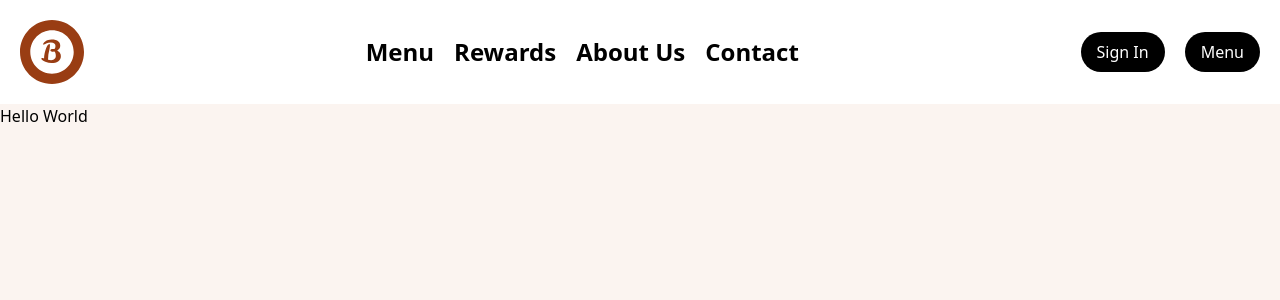
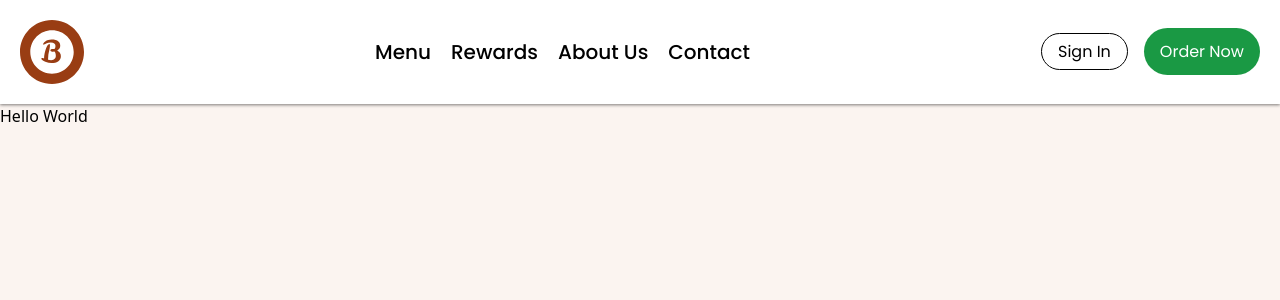
Before and after one commit to CS487GROUP4/BreakfastApp, a Next.js app in the folder client/: page / in a window 1280 px wide. Shown: the top 300 px of the page. Built offline with nearby package versions, Linux system fonts and the light colour scheme.

Commit message:
Add hover effects, next Head tag, logo font, and adjust nav button styling

```diff
--- a/client/components/Nav.tsx
+++ b/client/components/Nav.tsx
@@ -4,32 +4,36 @@ import Image from "next/image";
 import Link from "next/link";
 
 const Nav: NextPage = (props) => {
-  function goHome() {
+  function handleLogoClick() {
     window.location.href = "/";
   }
   return (
-    <nav className="flex flex-row justify-between items-center p-5 bg-white">
+    <nav className="relative flex flex-row justify-between items-center p-5 bg-white shadow-nav font-primary">
       <Image
         className="cursor-pointer"
         src="/static/Logo-Medium.svg"
         width={64}
         height={64}
-        onClick={goHome}
+        onClick={handleLogoClick}
       />
 
-      <ul className="text-2xl font-bold flex gap-5">
+      <ul className="text-xl font-medium flex gap-5">
         <NavItem href="/menu" text="Menu" />
         <NavItem href="/rewards" text="Rewards" />
         <NavItem href="/" text="About Us" />
         <NavItem href="/" text="Contact" />
       </ul>
 
-      <div className="flex gap-5">
+      <div className="">
         <Link href="/signin">
-          <a className="btn"> Sign In</a>
+          <a className="btn btn-def-hover text-black bg-white border border-black py-1.5 mr-4">
+            Sign In
+          </a>
         </Link>
         <Link href="/menu">
-          <a className="btn "> Menu </a>
+          <a className="btn bg-secondary py-3 hover:bg-secondary_light transition-all duration-100">
+            Order Now
+          </a>
         </Link>
       </div>
     </nav>
--- a/client/components/NavItem.tsx
+++ b/client/components/NavItem.tsx
@@ -6,7 +6,7 @@ const NavItem: NextPage<{ href: string; text: string }> = (props) => {
   return (
     <li>
       <Link href={href}>
-        <a className="">{text}</a>
+        <a className="transition-default hover:text-primary">{text}</a>
       </Link>
     </li>
   );
--- a/client/pages/index.tsx
+++ b/client/pages/index.tsx
@@ -1,9 +1,14 @@
 import type { NextPage } from "next";
 import Nav from "../components/Nav";
+import Head from "next/head";
 
 const Home: NextPage = () => {
   return (
     <div className="bg-def h-screen">
+      <Head>
+        <title> Bhole App</title>
+        <link rel="icon" href="/favicon.ico" />
+      </Head>
       <Nav />
       <h1>Hello World</h1>
     </div>
--- a/client/styles/globals.css
+++ b/client/styles/globals.css
@@ -5,13 +5,24 @@ Primary Font: Poppins
 Secondary Font: Open Sans
 */
 @import url('https://fonts.googleapis.com/css2?family=Open+Sans:ital,wght@0,300;0,400;0,500;0,600;0,700;1,400&family=Poppins:ital,wght@0,300;0,400;0,500;0,600;0,700;0,900;1,400&display=swap');
+/* Logo Font */
+@import url('https://fonts.googleapis.com/css2?family=Leckerli+One&display=swap');
 
 @tailwind base;
 @tailwind components;
 @tailwind utilities;
 
 @layer components {
+    .transition-default {
+        @apply transition-all duration-100
+    }
     .btn {
         @apply rounded-def text-white bg-black px-4 py-2
     }
 }
+
+@layer utilities {
+    .btn-def-hover {
+        @apply hover:text-white hover:bg-black transition-all duration-100
+    }
+}
--- a/client/tailwind.config.js
+++ b/client/tailwind.config.js
@@ -4,15 +4,29 @@ module.exports = {
   darkMode: false, // or 'media' or 'class'
   theme: {
     extend: {
+      fontFamily: {
+        logo: ["Leckerli One", "cursive"],
+        primary: ["Poppins", "sans-serif"],
+        secondary: ["Open-Sans", "sans-serif"],
+      },
       borderRadius: {
         def: "25px",
       },
       textColor: {
         primary: "#993D13",
         secondary: "#1A9944",
+        error: "#A80D0D",
       },
       backgroundColor: {
+        primary: "#993D13",
+        secondary: "#1A9944",
+        secondary_light: "#32E56E",
         def: "#FBF4F0",
+      },
+      boxShadow: {
+        nav: "0px 1px 3px rgba(0, 0, 0, 0.5);",
+        card: "0px 4px 5px 4px rgba(0, 0, 0, 0.1);",
+        btn: "0px 4px 4px rgba(0, 0, 0, 0.25);",
       },
     },
   },
```
